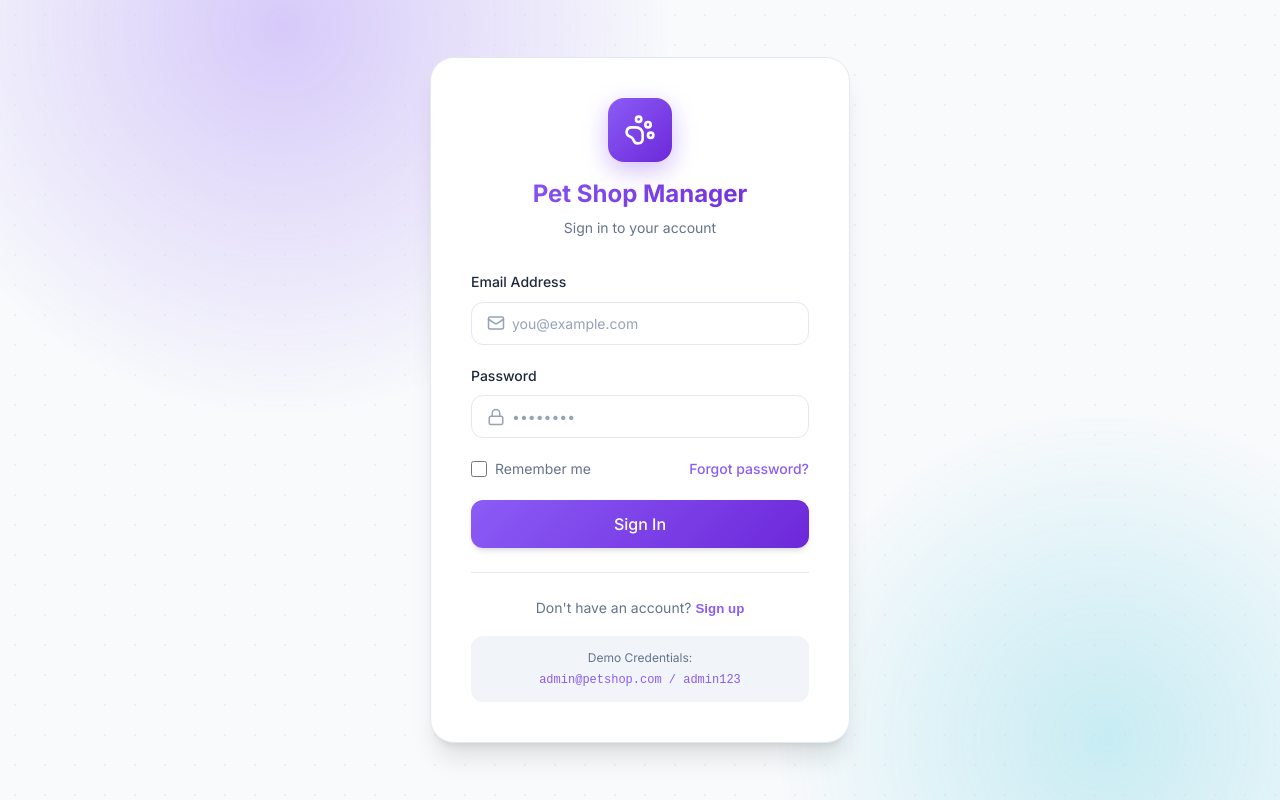
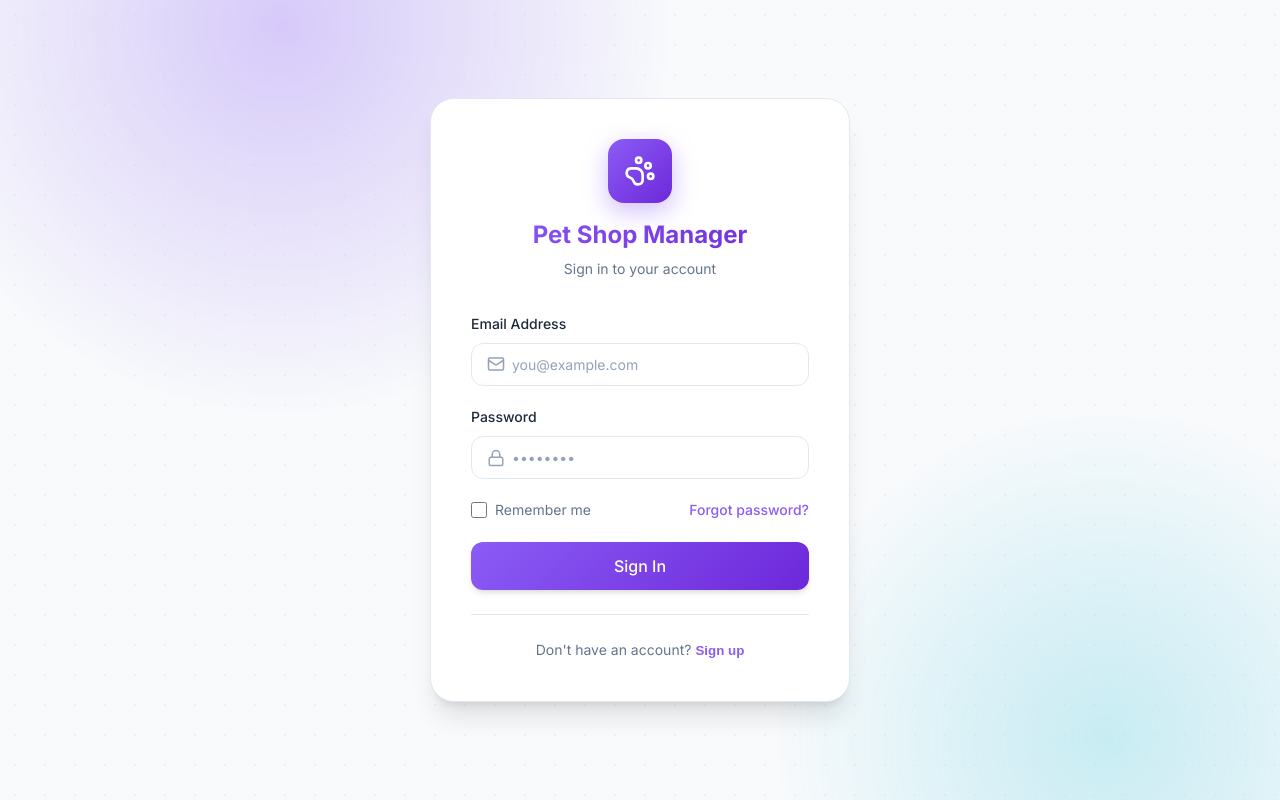
Before and after one commit to SIYAM1809/Pet-Shop-Management-System, a React (Vite) app in the folder client/: page /login in a window 1280 px wide. Built offline with nearby package versions, Linux system fonts and the light colour scheme.

Commit message:
solved server problem and fixed Login Page issue

```diff
--- a/client/src/pages/Login/Login.css
+++ b/client/src/pages/Login/Login.css
@@ -164,20 +164,3 @@
 .switch-mode-btn:hover {
     color: var(--primary-600);
 }
-
-.demo-credentials {
-    margin-top: var(--space-4);
-    padding: var(--space-3);
-    background: var(--bg-tertiary);
-    border-radius: var(--radius-lg);
-    text-align: center;
-    font-size: var(--font-size-xs);
-    color: var(--text-secondary);
-}
-
-.demo-credentials code {
-    display: block;
-    margin-top: var(--space-1);
-    color: var(--primary-500);
-    font-weight: 500;
-}
--- a/client/src/pages/Login/Login.jsx
+++ b/client/src/pages/Login/Login.jsx
@@ -140,11 +140,6 @@ const Login = () => {
                             {isLogin ? 'Sign up' : 'Sign in'}
                         </button>
                     </div>
-
-                    <div className="demo-credentials">
-                        <p>Demo Credentials:</p>
-                        <code>admin@petshop.com / admin123</code>
-                    </div>
                 </div>
             </motion.div>
         </div>
```
Also changed, not shown: 1 other file (tests, documents, lock files or other folders).
